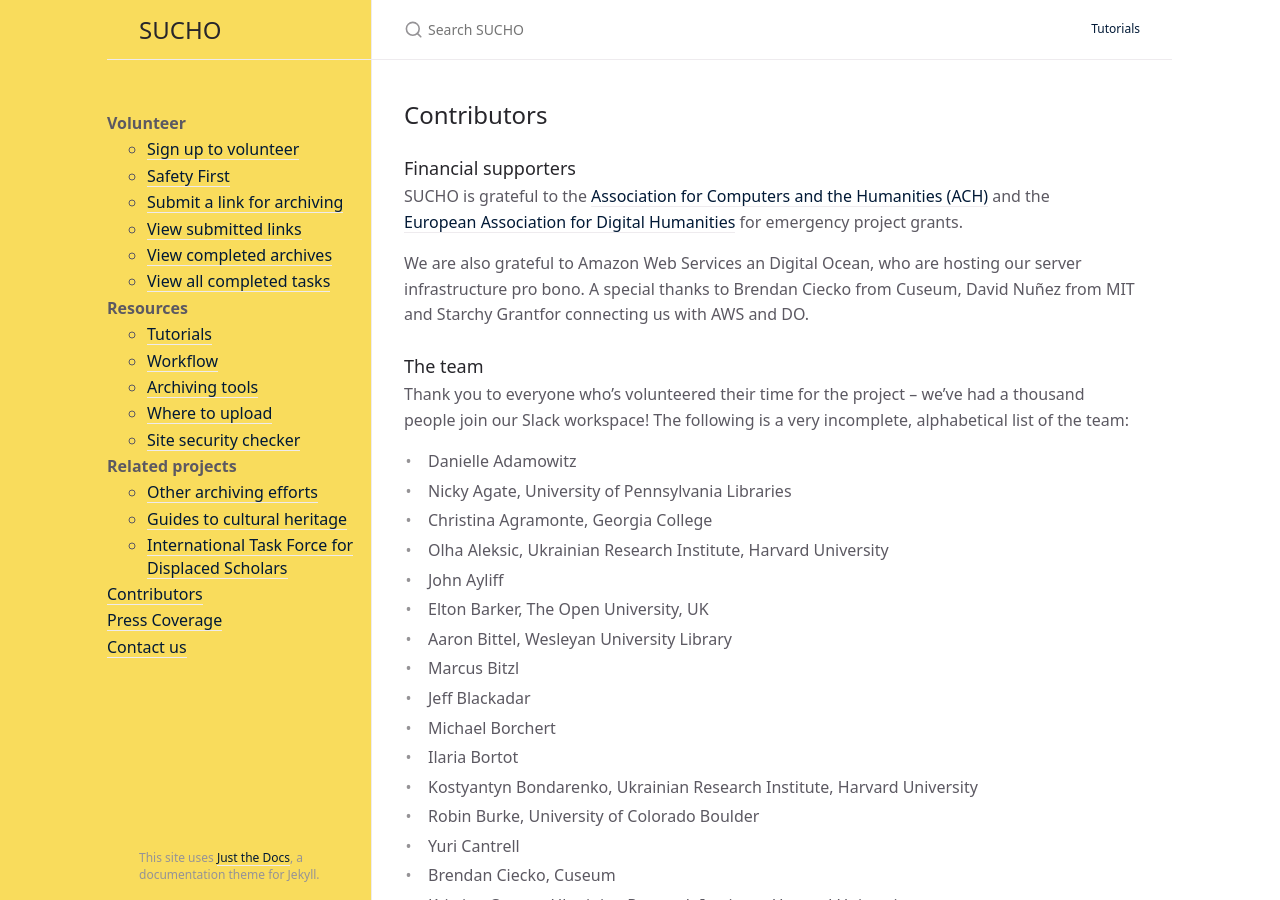
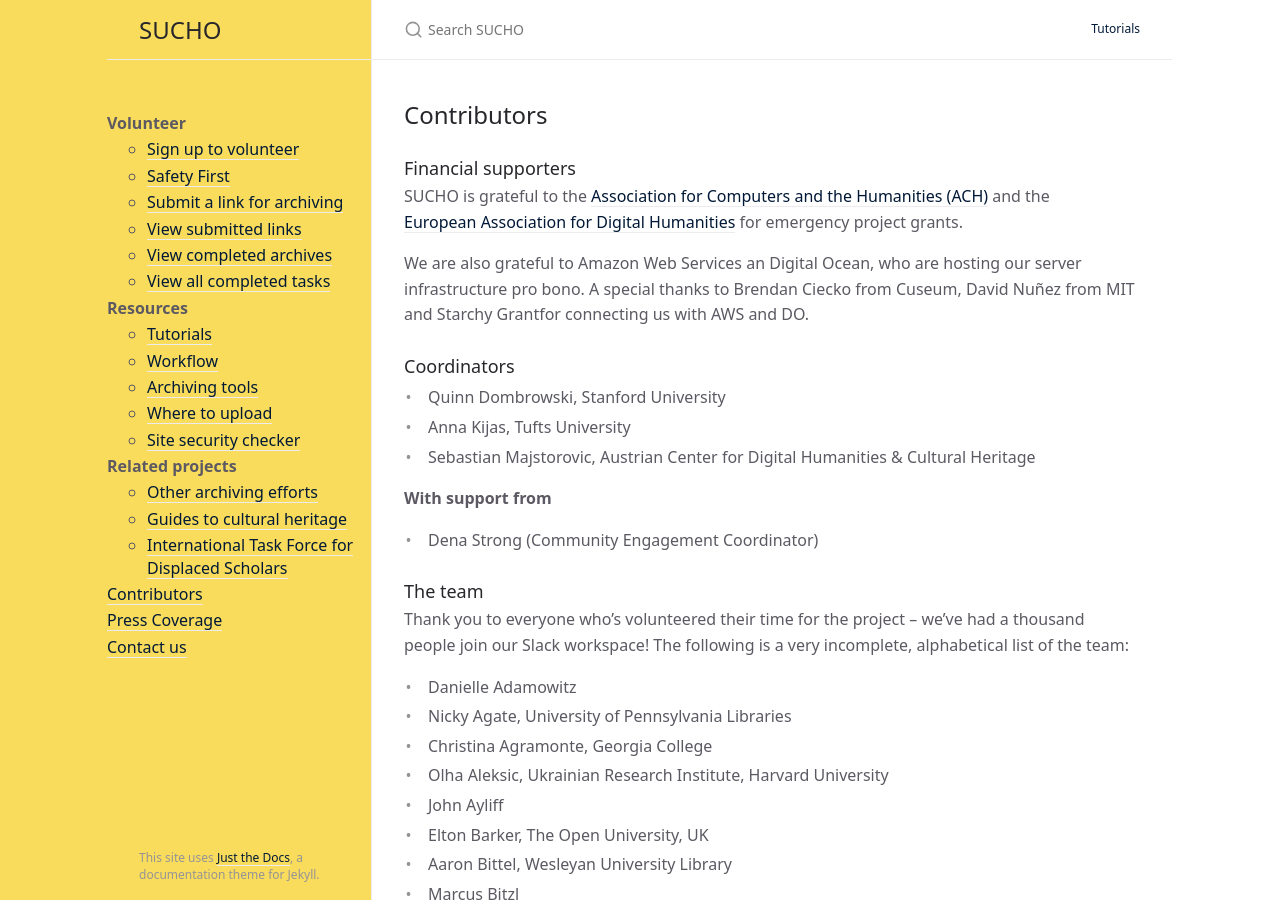
Before and after one commit to sucho-archiving/sucho-archiving.github.io, a Jekyll site: the page built from contributors.md, in a window 1280 px wide and 900 px high. Built offline with Jekyll 4.4.1, drawn with Linux system fonts in a browser that asks for light colours.

Commit message:
Update contributors.md

```diff
--- a/contributors.md
+++ b/contributors.md
@@ -11,6 +11,18 @@ title: Contributors
 SUCHO is grateful to the [Association for Computers and the Humanities (ACH)](https://ach.org/) and the [European Association for Digital Humanities](https://eadh.org/) for emergency project grants.
 
 We are also grateful to Amazon Web Services an Digital Ocean, who are hosting our server infrastructure pro bono. A special thanks to Brendan Ciecko from Cuseum, David Nuñez from MIT and Starchy Grantfor connecting us with AWS and DO.
+
+
+### Coordinators
+
+- Quinn Dombrowski, Stanford University
+- Anna Kijas, Tufts University
+- Sebastian Majstorovic, Austrian Center for Digital Humanities & Cultural Heritage
+
+**With support from**
+
+- Dena Strong (Community Engagement Coordinator)
+
 
 ### The team
 Thank you to everyone who's volunteered their time for the project -- we've had a thousand people join our Slack workspace! The following is a very incomplete, alphabetical list of the team:
```
Also changed, not shown: other parts of contributors.md (+0 -1 lines).
